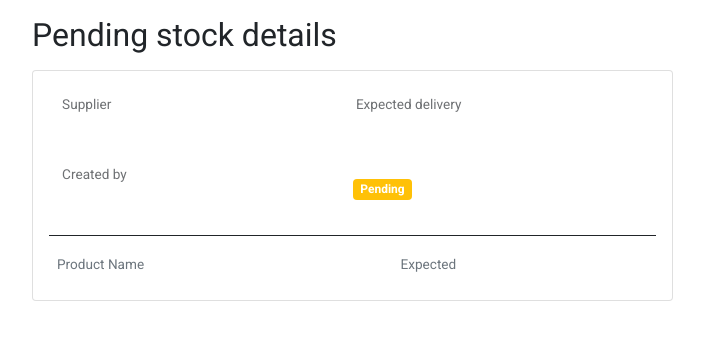
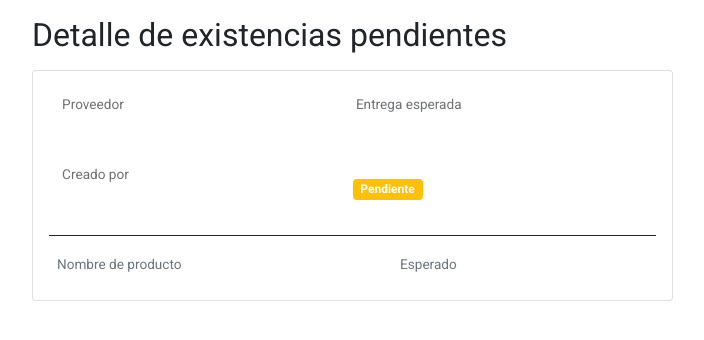
Before and after one commit to RobertoAC2016/inventorymgm, a Flask app: template templates/pending-stock-details.html in a window 1280 px wide. Shown: the top 340 px of the page, without its empty margins (50-754 px from the left). Run offline with Flask 2, Linux system fonts and the light colour scheme; the template is opened without the code that fills it: values that come from a table or form of the project are taken from there, others are empty; some libraries are stand-ins or nearby versions.

Commit message:
Fase II para tradudir textos en ingles a español, pendientes proveedores y categorias

```diff
--- a/forms.py
+++ b/forms.py
@@ -13,7 +13,9 @@ import datetime
 
 namevalue = 'Nombre'
 namemsg = 'El nombre deberia tener entre 5 y 20 caracteres.'
-btnSubmitLbl = 'Enviar'
+btnSubmitLbl = 'Guardar'
+provLbl = 'Elegir proveedor'
+inValidLbl = 'Por favor ingrese un numero valido'
 
 def unique_business_validator(form, field):
     '''
@@ -79,48 +81,47 @@ class SupplierForm(FlaskForm):
 
 class ProductForm(FlaskForm):
     name = StringField(validators=[DataRequired()],
-                       render_kw={'placeholder': 'Product name'})
-    category_id = SelectField(label='Choose category',
+                       render_kw={'placeholder': 'Nombre de producto'})
+    category_id = SelectField(label='Elegir categoria',
                               coerce=ObjectId,
                               validators=[DataRequired()])
-    brand = StringField(render_kw={'placeholder': 'Brand name'})
-    supplier_id = SelectField(label='Choose supplier',
+    brand = StringField(render_kw={'placeholder': 'Nombre de la marca'})
+    supplier_id = SelectField(label=provLbl,
                               coerce=ObjectId,
                               validators=[DataRequired()])
     unit_of_measurement = StringField(
                              validators=[DataRequired()],
-                             render_kw={'placeholder': 'Unit of measurement'})
+                             render_kw={'placeholder': 'Unidad de medida'})
     min_stock_allowed = IntegerField(
                         validators=[DataRequired(),
-                                    NumberRange(min=0, max=100,
-                                    message='Min stock should be between 0 to 100')],
-                        render_kw={'placeholder': 'Minimum stock allowed'})
+                                    NumberRange(min=0, max=1000,
+                                    message='Las existencias minimas deben ser entre 0 y 1000')],
+                        render_kw={'placeholder': 'Existencias minimas permitidas'})
     current_stock = IntegerField(default=0,
-                                 render_kw={'placeholder': 'Current stock'})
-    stock_change = IntegerField(render_kw={'placeholder': 'Stock change'})
+                                 render_kw={'placeholder': 'Existencias actuales'})
+    stock_change = IntegerField(render_kw={'placeholder': 'Modificar existencias'})
     submit = SubmitField(label=btnSubmitLbl)
 
 
 class PendingStockForm(FlaskForm):
-    supplier_id = SelectField(label='Choose supplier',
+    supplier_id = SelectField(label=provLbl,
                               validators=[DataRequired()])
-    delivery_date = DateField(label='Expected delivery date',
+    delivery_date = DateField(label='Fecha esperada de entrega',
                               validators=[DataRequired()],
                               render_kw={'min': datetime.date.today()})
     submit = SubmitField(label=btnSubmitLbl)
 
-
 class AddProduct(FlaskForm):
     id = HiddenField()
     name = StringField(validators=[DataRequired()],
-                       render_kw={'placeholder': 'Search product',
+                       render_kw={'placeholder': 'Buscar producto',
                                   'class': 'form-control search',
                                   'autocomplete': 'off'})
     expected_stock = IntegerField(validators=[DataRequired(),
                                   NumberRange(min=1, max=100,
-                                  message='Please input valid number')],
-                                  render_kw={'placeholder': 'Expected stock'})
+                                  message=inValidLbl)],
+                                  render_kw={'placeholder': 'Existencias esperadas'})
     received_stock = IntegerField(validators=[DataRequired(),
                                   NumberRange(min=0, max=100,
-                                  message='Please input valid number')])
+                                  message=inValidLbl)])
     unit_of_measurement = StringField()
--- a/templates/pending-stock-details.html
+++ b/templates/pending-stock-details.html
@@ -2,7 +2,7 @@
 {% from '_form_macros.html' import render_field, render_field_with_value, render_select_field, render_select_field_with_value, render_submit_btn %}
 {% block content %}
 <section class="mt-3 container">
-    <h2 class="mb-3">Pending stock details</h2>
+    <h2 class="mb-3">Detalle de existencias pendientes</h2>
 
     <div class="row">
         <!-- Pending stock details  -->
@@ -15,13 +15,13 @@
                             <div class="form-floating">
                                 <p class="card-text form-control border-0 mb-1">{{ pending.supplier_id.supplier_name }}
                                 </p>
-                                <label>Supplier</label>
+                                <label>Proveedor</label>
                             </div>
                         </div>
                         <div class="col-6">
                             <div class="form-floating">
                                 <p class="card-text form-control border-0 mb-1">{{ pending.delivery_date.strftime('%d-%m-%Y') }}</p>
-                                <label class="px-0">Expected delivery</label>
+                                <label class="px-0">Entrega esperada</label>
                             </div>
                         </div>
                     </div>
@@ -31,14 +31,14 @@
                             <div class="form-floating">
                                 <p class="card-text form-control border-0 mb-1">{{ pending.created_by.name }}
                                 </p>
-                                <label>Created by</label>
+                                <label>Creado por</label>
                             </div>
                         </div>
                         <div class="col-6">
                             {% if pending.is_approved == True %}
-                            <span class="badge bg-success">Done</span>
+                            <span class="badge bg-success">Terminado</span>
                             {% else %}
-                            <span class="badge bg-warning">Pending</span>
+                            <span class="badge bg-warning">Pendiente</span>
                             {% endif %}
                         </div>
                     </div>
@@ -46,15 +46,15 @@
                     <!-- Pending stock's product list -->
                     <div class="row align-items-center mb-2 g-0">
                         <div class="col-6 ps-2">
-                            <span class="text-muted">Product Name</span>
+                            <span class="text-muted">Nombre de producto</span>
                         </div>
                         <div class="col-3 text-center">
-                            <span class="text-muted">Expected</span>
+                            <span class="text-muted">Esperado</span>
                         </div>
 
                         {% if (session.stock and session.stock|length > 0) or pending.is_approved == True%}
                         <div class="col-3 text-center">
-                            <span class="text-muted">Received</span>
+                            <span class="text-muted">Recibido</span>
                         </div>
                         {% endif %}
                     </div>
@@ -85,18 +85,18 @@
                     {% if pending.is_approved == False %}
                     <div class="mt-4">
                         <a data-action="showForm" data-target="update_stock"
-                            class="btn btn-md btn-primary mb-2 mb-sm-0">Update Stock</a>
+                            class="btn btn-md btn-primary mb-2 mb-sm-0">Actualizar existencias</a>
                         {% if session.stock and session.stock|length > 0 %}
                         <a href="{{ url_for('approve_pending_stock', id=pending.id) }}"
-                            class="btn btn-md btn-success mb-2 mb-sm-0">Approve</a>
+                            class="btn btn-md btn-success mb-2 mb-sm-0">Aprobado</a>
                         {% endif %}
 
                         {% if 'admin' in current_user.roles %}
                         <br class="d-block d-sm-none">
                         <a href="{{ url_for('edit_pending_stock', id=pending.id) }}"
-                            class="btn btn-md btn-outline-primary">Edit</a>
+                            class="btn btn-md btn-outline-primary">Editar</a>
                         <a href="{{ url_for('delete_pending_stock', id=pending.id) }}"
-                            class="btn btn-md btn-outline-danger">Delete</a>
+                            class="btn btn-md btn-outline-danger">Borrar</a>
                         {% endif %}
                     </div>
                     {% endif %}
@@ -126,7 +126,7 @@
     var update_stock = `
             <div class="card mt-4 mt-md-0" id="update_stock">
                 <div class="card-body">
-                    <h5 class="card-title fw-bold fs-6">Update pending stock</h5>
+                    <h5 class="card-title fw-bold fs-6">Actualizar existencias pendientes</h5>
                     <!-- Pending stock information -->
                     <div class="row align-items-center g-0 mb-3 border-bottom border-dark border-1">
                         <div class="col-12">
@@ -134,13 +134,13 @@
                                 <p class="card-text form-control border-0 mb-1">
                                     {{ pending.supplier_id.supplier_name }}
                                 </p>
-                                <label>Supplier</label>
+                                <label>Proveedor</label>
                             </div>
                         </div>
                         <div class="col-12">
                             <div class="form-floating">
                                 <p class="card-text form-control border-0 mb-1">{{ pending.delivery_date }}</p>
-                                <label>Expected delivery</label>
+                                <label>Entrega esperada</label>
                             </div>
                         </div>
                     </div>
@@ -148,13 +148,13 @@
 
                     <div class="row align-items-center mb-2 g-0">
                         <div class="col-6 ps-2">
-                            <span class="text-muted">Product Name</span>
+                            <span class="text-muted">Nombre de producto</span>
                         </div>
                         <div class="col-3 text-center d-md-none">
-                            <span class="text-muted">Expected</span>
+                            <span class="text-muted">Experado</span>
                         </div>
                         <div class="col-3 col-md-6 text-center">
-                            <span class="text-muted">Received</span>
+                            <span class="text-muted">Recibido</span>
                         </div>
                     </div>
 
@@ -187,8 +187,8 @@
                     {% endfor %}
                     <div class="mt-4">
                         <a href="{{ url_for('pending_stock_details', id=pending.id) }}"
-                            class="btn btn-md btn-primary me-2">Update</a>
-                        <a href="#" class="btn btn-outline-secondary" data-action="hideForm">Cancel</a>
+                            class="btn btn-md btn-primary me-2">Actualizar</a>
+                        <a href="#" class="btn btn-outline-secondary" data-action="hideForm">Cancelar</a>
                     </div>
                     <!-- End of update pending stock -->
                 </div>
```
Also changed, not shown: static/js/search.js (+7 -7 lines), templates/create-pending-stock.html (+9 -9 lines), templates/dashboard.html (+28 -28 lines), templates/edit-pending-stock.html (+10 -10 lines), templates/product-details.html (+18 -18 lines), templates/products.html (+14 -14 lines).
